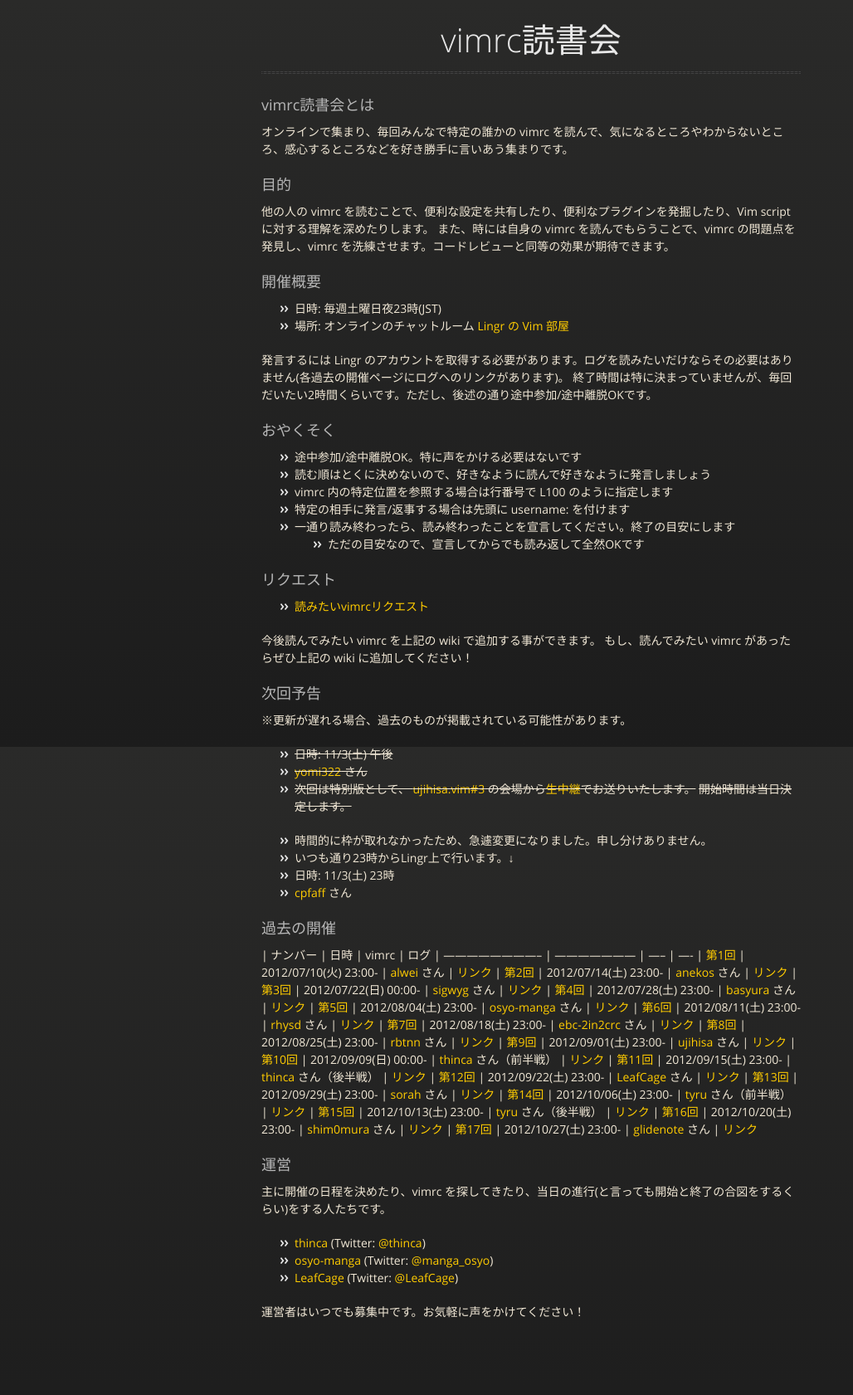
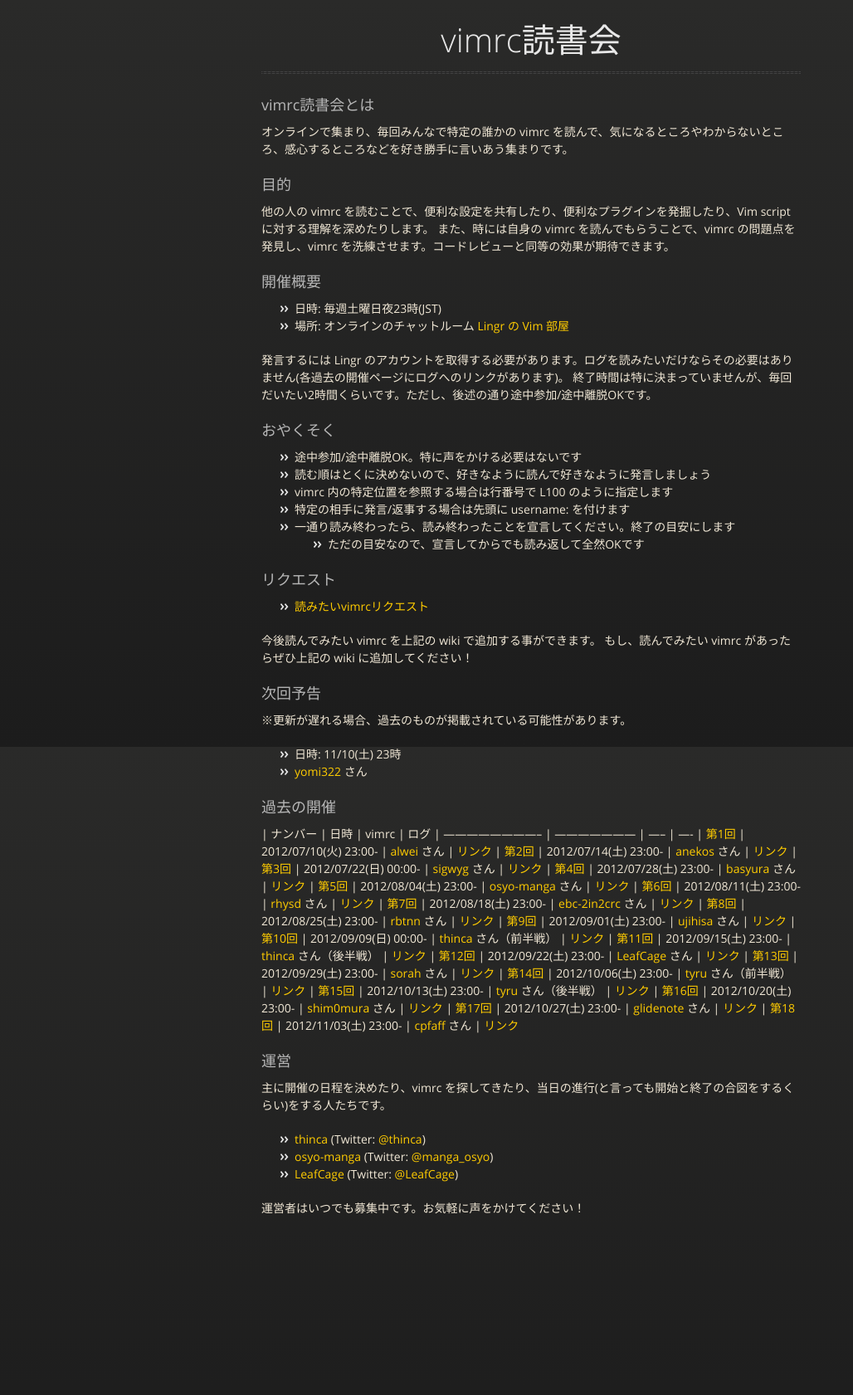
Before and after one commit to vim-jp/reading-vimrc, a Jekyll site: the page built from index.md, in a window 1280 px wide. Shown: the whole page at 83% size, without its empty margins (0-1028 px from the left). Built offline with Jekyll 4.4.1, drawn with Linux system fonts in a browser that asks for light colours; nearby versions of some CDN libraries; Markdown is read by kramdown in place of the engine named in the settings; after the commit the page ends 1556 px from its top, so only the background shows below that.

Commit message:
第18回分追加

```diff
--- a/index.md
+++ b/index.md
@@ -35,15 +35,9 @@
 ### 次回予告
 ※更新が遅れる場合、過去のものが掲載されている可能性があります。
 
-- <del>日時: 11/3(土) 午後</del>
-- <del>[yomi322](https://github.com/yomi322) さん</del>
-- <del>次回は特別版として、 [ujihisa.vim#3](http://atnd.org/event/vim3) の会場から[生中継](http://www.ustream.tv/channel/uji)でお送りいたします。</del>
-  <del>開始時間は当日決定します。</del>
+- 日時: 11/10(土) 23時
+- [yomi322](https://github.com/yomi322) さん
 
-- 時間的に枠が取れなかったため、急遽変更になりました。申し分けありません。
-- いつも通り23時からLingr上で行います。↓
-- 日時: 11/3(土) 23時
-- [cpfaff](https://github.com/cpfaff) さん
 
 ### 過去の開催
 | ナンバー                   | 日時                  | vimrc                                                                                                                     | ログ
@@ -65,6 +59,7 @@
 | [第15回](archive/015.html) | 2012/10/13(土) 23:00- | [tyru](https://github.com/tyru/dotfiles/blob/f6f029360f5e0dff9639a9922a49109d29fea4ed/dotfiles/.vim/init.vim) さん（後半戦）       | [リンク](http://lingr.com/room/vim/archives/2012/10/13#message-12441046)
 | [第16回](archive/016.html) | 2012/10/20(土) 23:00- | [shim0mura](https://github.com/shim0mura/dotfiles/blob/0a1e64b7614b9b95a861de9451043d05c189fb24/.vimrc) さん       | [リンク](http://lingr.com/room/vim/archives/2012/10/20#message-12556118)
 | [第17回](archive/017.html) | 2012/10/27(土) 23:00- | [glidenote](https://github.com/glidenote/dotfiles/blob/c91f460edf84b3d3fa1a4a7ecb27d8d6e46bd562/.vimrc) さん       | [リンク](http://lingr.com/room/vim/archives/2012/10/27#message-12673537)
+| [第18回](archive/018.html) | 2012/11/03(土) 23:00- | [cpfaff](https://github.com/cpfaff/vim-my-setup/blob/4fc6b9134ea4b5ac54b248887c9076bf44e66d92/vimrc) さん       | [リンク](http://lingr.com/room/vim/archives/2012/11/03#message-12785348)
 
 
 ### 運営
```
Also changed, not shown: archive/018.md (added, +42 -0 lines).
